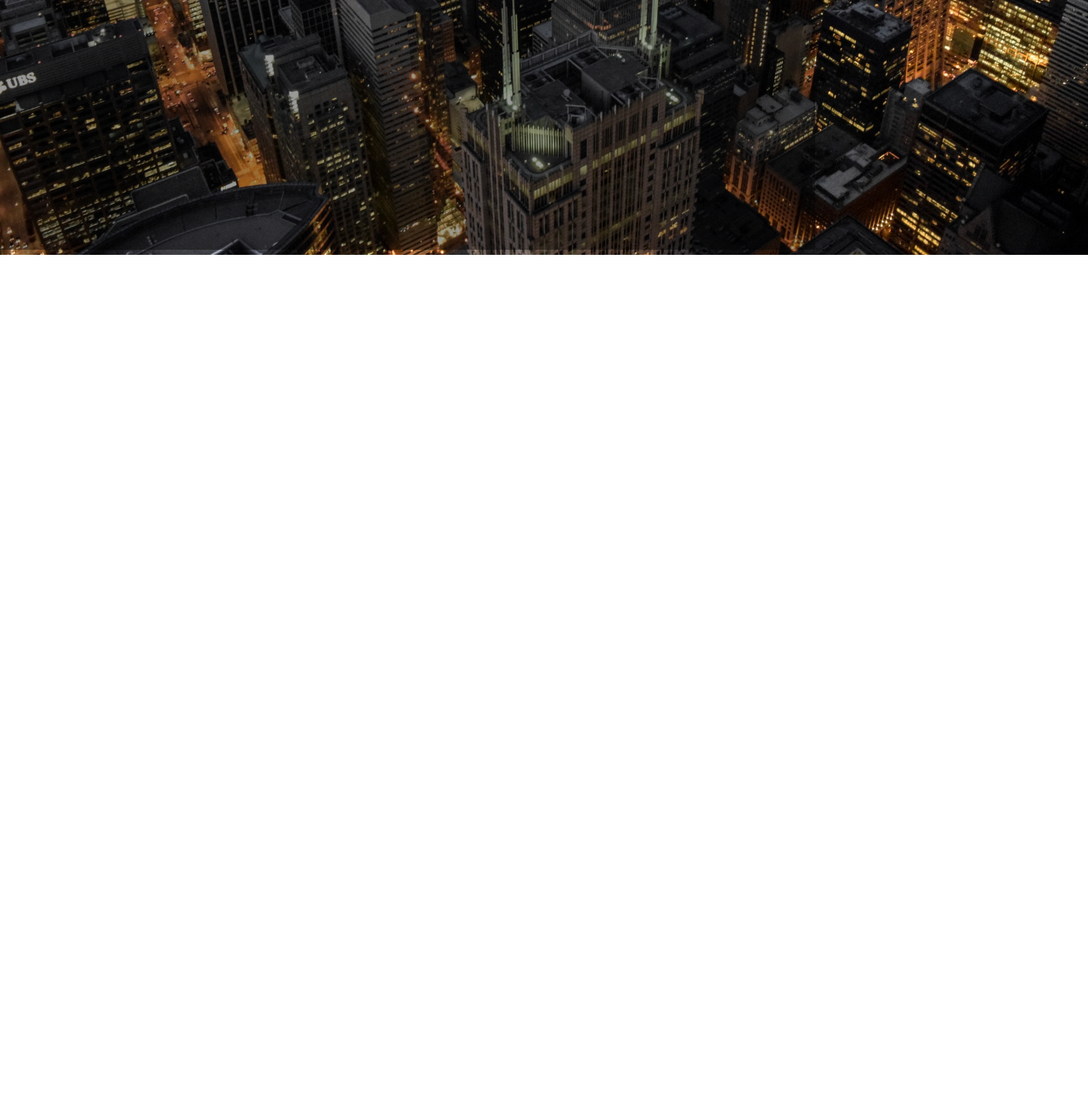
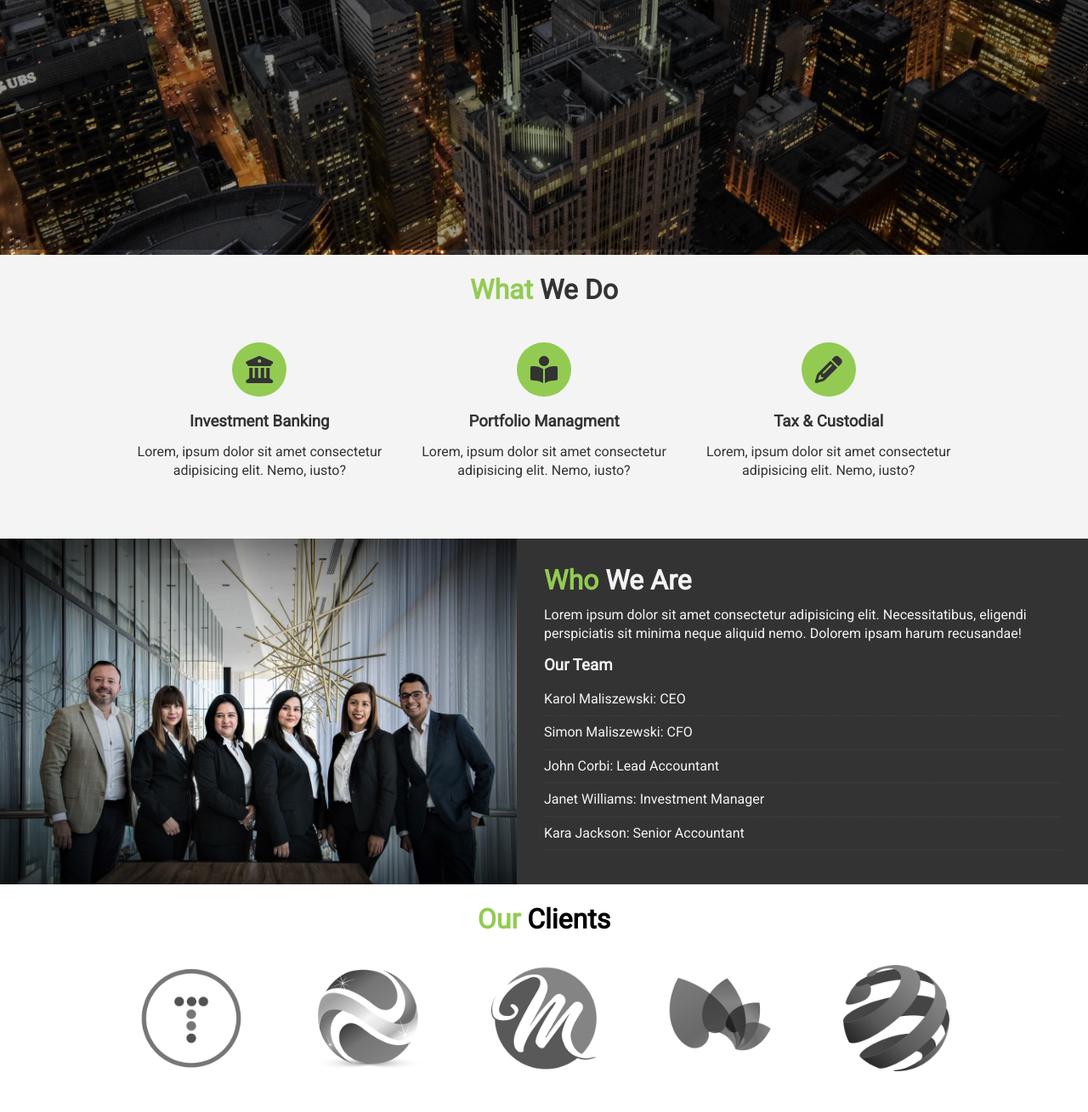
Before and after one commit to karolmal/Flexbox-page, a plain HTML site: page index.html in a window 1280 px wide. Shown: the part 566-1875 px from the top of the page at 85% size. Before the commit the page ends 866 px from the top, so only its background shows below. Drawn offline with Linux system fonts and the light colour scheme.

Commit message:
who we are and clients done

```diff
--- a/css/style.css
+++ b/css/style.css
@@ -18,9 +18,29 @@ p {
 }
 
 /* utility classes */
+.container {
+    max-width: 1100px;
+    margin: auto;
+    padding: 0 2rem;
+    overflow: hidden;
+}
+
+.text-center {
+    text-align: center;
+}
 
 .text-primary {
     color: #93cb52;
+}
+
+.bg-light {
+    background: #f4f4f4;
+    color: #333;
+}
+
+.bg-dark {
+    background: #333;
+    color: #f4f4f4;
 }
 
 .l-heading {
@@ -29,10 +49,26 @@ p {
     line-height: 1.1;
 }
 
+.m-heading {
+    font-size: 2rem;
+    margin-bottom: 0.75rem;
+    line-height: 1.1;
+}
+
 .lead {
     font-size: 1.3rem;
     margin-bottom: 2rem;
 }
+
+.py-1 {padding: 1.5rem 0;}
+.py-2 {padding: 2rem 0;}
+.py-3 {padding: 3rem 0;}
+
+.p-1 {padding: 1.5rem ;}
+.p-2 {padding: 2rem ;}
+.p-3 {padding: 3rem ;}
+
+
 
 .btn {
     display: inline-block;
@@ -52,6 +88,15 @@ p {
     color: #fff;
 }
 
+.list {
+    margin: 0.5rem 0;
+    list-style: none;
+}
+
+.list li {
+    padding: 0.5rem 0;
+    border-bottom: #444 dotted 1px;
+}
 
 
 /* navbar */
@@ -113,7 +158,58 @@ p {
     position: absolute;
     top: 60px;
     /* would be top 0 but because of our navbar we need to add that height */
-    left: zero;
+    left: 0;
+    right: 0;
+    bottom: 0;
+    /* thanks to all of them zero background is covered all the time no matter the size */
     background-color: rgba(0,0,0,0.4);
     /* it makes transparency between that color and showcase content */
 }
+
+/* Section: What we do */
+
+#what .items {
+    display: flex;
+    padding: 1rem;
+}
+
+#what .items .item {
+    flex: 1;
+    text-align: center;
+    padding: 1rem;
+}
+
+#what .items .item i {
+    background: #93cb52;
+    padding: 1rem;
+    border-radius: 50%;
+    margin-bottom: 1rem;
+}
+
+/* Section: Who We Are */
+
+#who {
+    display: flex;
+}
+
+#who div {
+    flex: 1;
+}
+
+#who .who-img {
+    background: url('../img/people.jpg') no-repeat
+    center center/cover;
+}
+
+/* Section@ CLients */
+#clients .items {
+    display: flex;
+}
+
+#clients .items img {
+    width: 60%;
+    /* 60% of its container */
+    display: block;
+    margin: auto;
+    /* puts them in the center */
+}
--- a/index.html
+++ b/index.html
@@ -42,5 +42,70 @@
             More</a>
         </div>
     </header>
+
+    <!-- Section: What we do -->
+    <section id="what" class="bg-light py-1">
+        <div class="container">
+            <h2 class="m-heading text-center"><span class="text-primary">What</span> We Do</h2>
+            <div class="items">
+                <div class="item">
+                    <i class="fas fa-university fa-2x"></i>
+                    <div>
+                        <h3>Investment Banking</h3>
+                        <p>Lorem, ipsum dolor sit amet consectetur adipisicing elit. Nemo, iusto?</p>
+                    </div>
+                </div>
+                <div class="item">
+                    <i class="fas fa-book-reader fa-2x"></i>
+                    <div>
+                        <h3>Portfolio Managment</h3>
+                        <p>Lorem, ipsum dolor sit amet consectetur adipisicing elit. Nemo, iusto?</p>
+                    </div>
+                </div>
+                <div class="item">
+                     <i class="fas fa-pencil-alt fa-2x"></i>
+                    <div>
+                        <h3>Tax & Custodial</h3>
+                        <p>Lorem, ipsum dolor sit amet consectetur adipisicing elit. Nemo, iusto?</p>
+                    </div>
+                </div>
+            </div>
+        </div>
+    </section>
+
+    <!-- Section: Who We Are -->
+    <section id="who">
+        <div class="who-img"></div>
+        <div class="who-text bg-dark p-2">
+            <h2 class="m-heading"><span class="text-primary">Who</span> We Are</h2>
+            <p>Lorem ipsum dolor sit amet consectetur adipisicing elit.
+                 Necessitatibus, eligendi perspiciatis sit minima neque aliquid nemo.
+                Dolorem ipsam harum recusandae!</p>
+                <h3>Our Team</h3>
+                <ul class="list">
+                    <li>Karol Maliszewski: CEO</li>
+                    <li>Simon Maliszewski: CFO</li>
+                    <li>John Corbi: Lead Accountant</li>
+                    <li>Janet Williams: Investment Manager</li>
+                    <li>Kara Jackson: Senior Accountant</li>
+                </ul>
+        </div>
+    </section>
+
+    <!-- Section: Clients -->
+    <section id="clients" class="py-1">
+        <div class="container">
+            <h2 class="m-heading text-center">
+                <span class="text-primary">Our</span> Clients
+            </h2>
+            <div class="items py-1">
+                <div><img src="./img/logos/logo1.png" alt="Client"></div>
+                <div><img src="./img/logos/logo2.png" alt="Client"></div>
+                <div><img src="./img/logos/logo3.png" alt="Client"></div>
+                <div><img src="./img/logos/logo4.png" alt="Client"></div>
+                <div><img src="./img/logos/logo5.png" alt="Client"></div>
+            </div>
+        </div>
+    </section>
 </body>
 </html>
```
